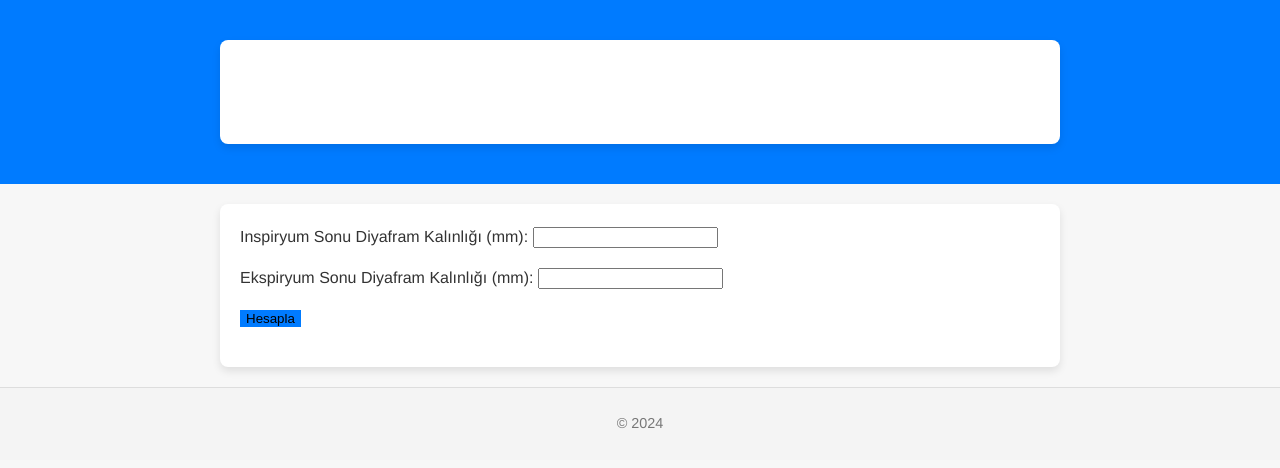
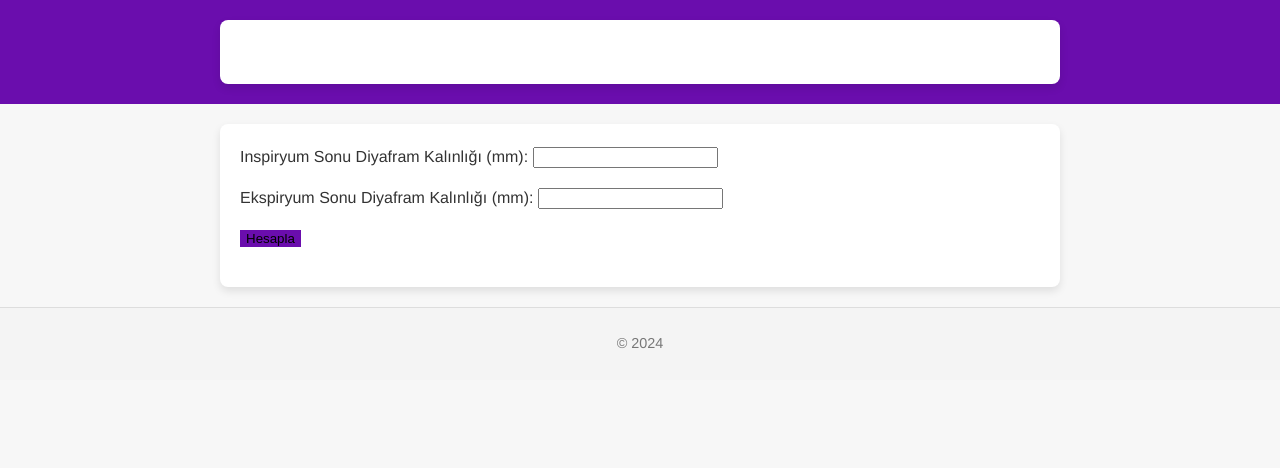
Before and after one commit to MuMSuZ/niv, a Flask app: page /nivsure in a window 1280 px wide. Shown: the top 468 px of the page. Run offline with Flask 3, Linux system fonts and the light colour scheme.

Commit message:
Update styles.css

```diff
--- a/static/styles.css
+++ b/static/styles.css
@@ -8,10 +8,16 @@ body {
 }
 
 header {
-    background-color: #007BFF;
+    background-color: #6a0dad; /* Mor renk */
     color: white;
     padding: 20px 0;
     text-align: center;
+}
+
+header .container {
+    max-width: 800px;
+    margin: 0 auto;
+    padding: 0 20px;
 }
 
 header h1 {
@@ -46,7 +52,7 @@ nav ul li a {
 }
 
 nav ul li a:hover {
-    background-color: #0056b3;
+    background-color: #4b0082;
 }
 
 .container {
@@ -72,10 +78,10 @@ footer {
 }
 
 .btn-primary {
-    background-color: #007BFF;
+    background-color: #6a0dad; /* Mor renk */
     border: none;
 }
 
 .btn-primary:hover {
-    background-color: #0056b3;
+    background-color: #4b0082;
 }
```
